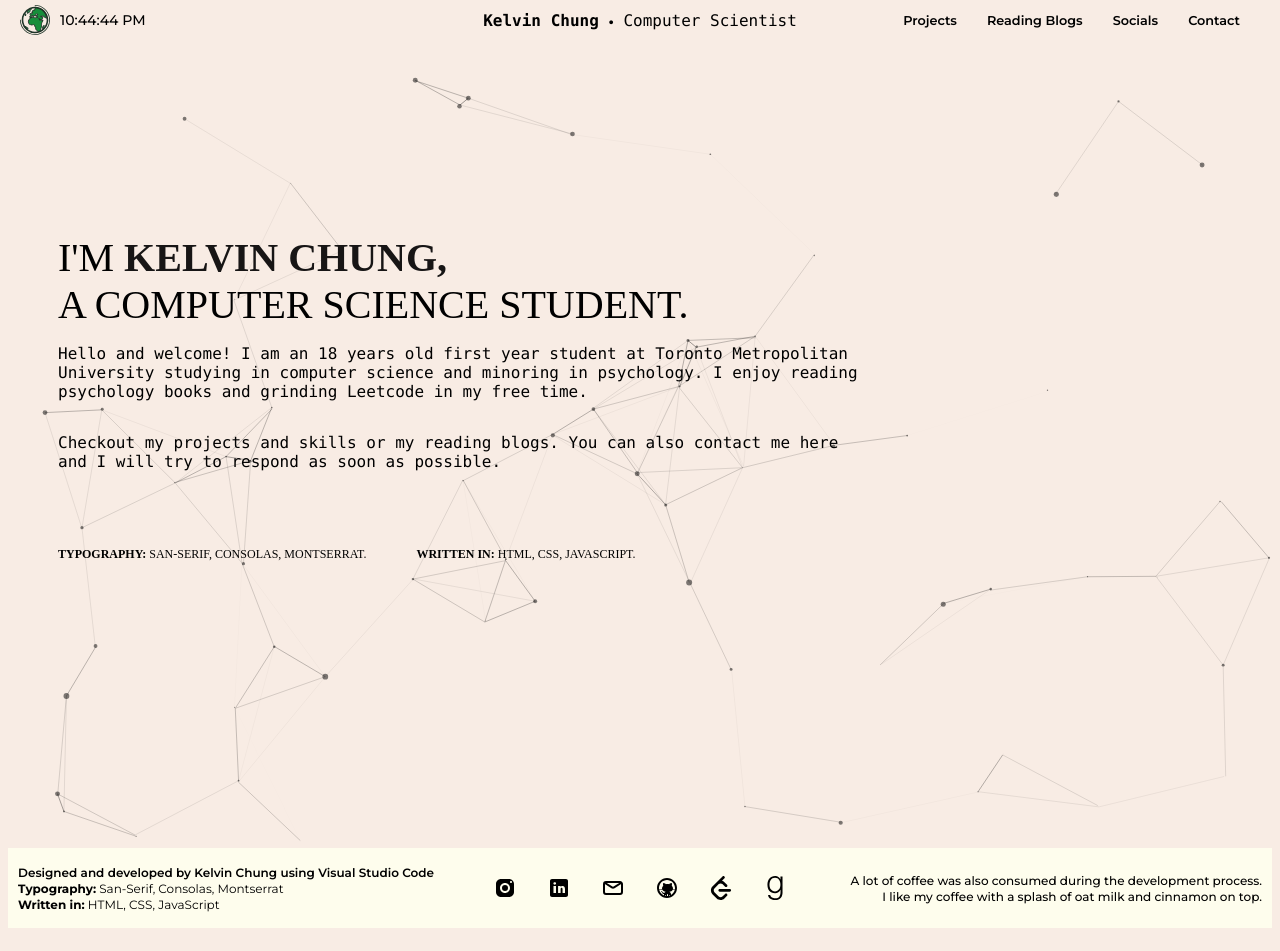
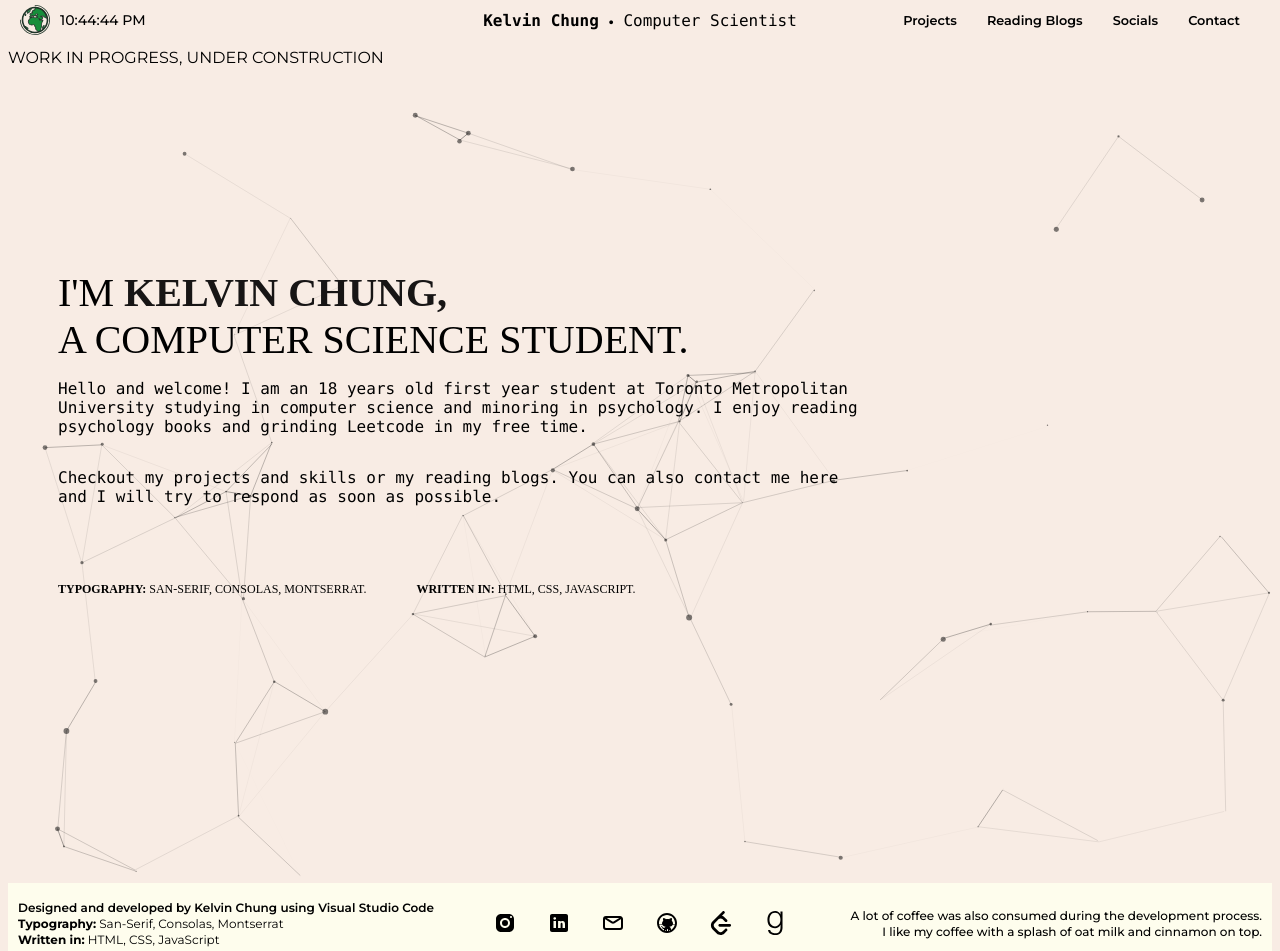
Before and after one commit to KelvinWCH/portfolio-website, a plain HTML site: page index.html in a window 1280 px wide. Shown: the top 951 px of the page. Before the commit the page ends 928 px from the top, so only its background shows below. Drawn offline with Linux system fonts and the light colour scheme; a web font is replaced by a local one.

Commit message:
Add files via upload

```diff
--- a/index.html
+++ b/index.html
@@ -41,6 +41,12 @@
             </div>
         </div>
 
+
+        <div class = "wip-bar">
+
+            <p> WORK IN PROGRESS, UNDER CONSTRUCTION</p>
+
+        </div>
         <div class="container">
             <div id="particles-js" style="background-color: #f8ece4; ">
 
```
Also changed, not shown: socials.html (+1 -0 lines).
